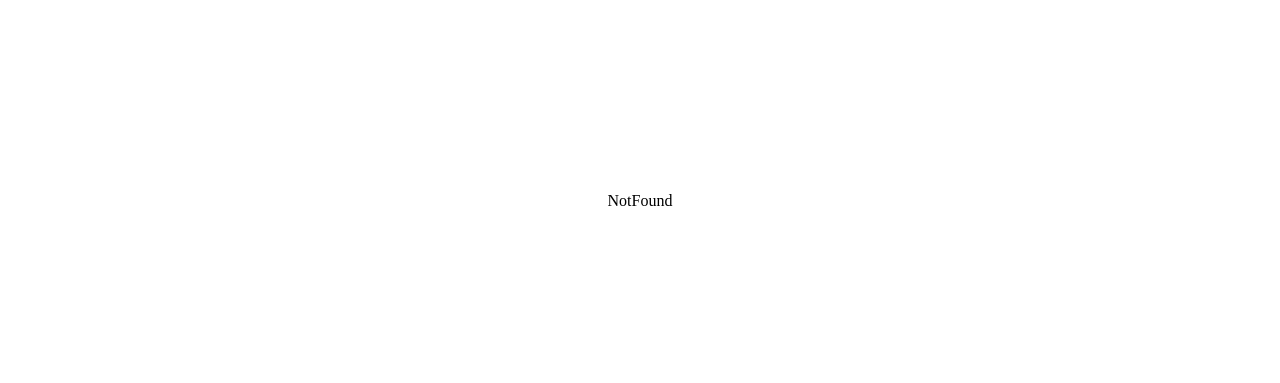
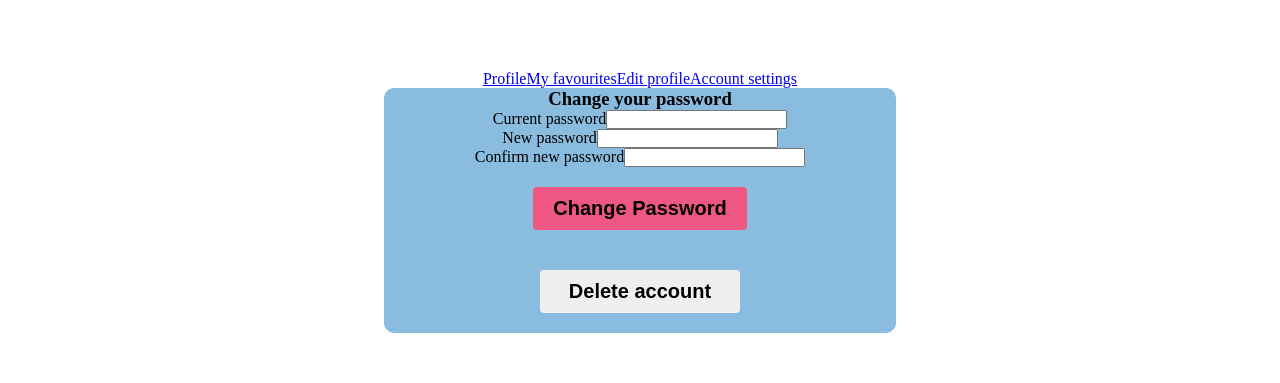
Before and after one commit to eolimacion/reactFrontend, a React (Vite) app: page /profile/settings in a window 1280 px wide. Shown: the part 222-605 px from the top of the page. Built offline with nearby package versions, Linux system fonts and the light colour scheme.

Commit message:
commit fin del dia e😴

```diff
--- a/src/components/Header/Header.jsx
+++ b/src/components/Header/Header.jsx
@@ -47,7 +47,7 @@ export const Header = () => {
             Logout
               </div>
 
-                <NavLink className="profileCircle" to ="/profile">
+                <NavLink className="profileCircle" to ="/profile/user">
                   <img
                     //cambia a la imagen del user
                     className="profileCircle"
--- a/src/components/NavProfile/NavProfile.jsx
+++ b/src/components/NavProfile/NavProfile.jsx
@@ -4,18 +4,22 @@ import { Link } from "react-router-dom"
 export const NavProfile = () => {
   return (
     <div className='navProfile'>
-        <Link to='/profile'>
+        <Link to='/profile/user'>
         <div className='titleNavProfile titleNav'>Profile</div>
-        </Link>
-
-        <Link to='/profile/edit'>
-        <div className='titleNavProfile titleNav'>Account Settings</div>
         </Link>
 
         <Link to='/profile/favourites'>
         <div className='titleNavProfile titleNav'>My favourites</div>
         </Link>
 
+        <Link to='/profile/edit'>
+        <div className='titleNavProfile titleNav'>Edit profile</div>
+        </Link>
+
+        <Link to='/profile/settings'>
+        <div className='titleNavProfile titleNav'>Account settings</div>
+        </Link>
+
     </div>
   )
 }
--- a/src/hooks/useErrorLogin.jsx
+++ b/src/hooks/useErrorLogin.jsx
@@ -4,7 +4,7 @@ export const useErrorLogin = (res, setRes, login, setSuccessfulLogin) => {
 console.log(res, "Respuesta en useLoginError")
     if (res?.status == 200) {
         console.log(res.data)
-        const updatedUser = {
+        const updatedUser = {     //! ----- gender ?
           token: res.data.token,
           name: res.data.user.name,
           email: res.data.user.email,
--- /dev/null
+++ b/src/pages/AccountSettings/AccountSettings.jsx
@@ -0,0 +1,134 @@
+import "./AccountSettings";
+
+import { useState, useEffect } from "react";
+import { useForm } from "react-hook-form";
+import { useAuth } from "../../context/authContext";
+
+import Swal from "sweetalert2/dist/sweetalert2.all.js";
+import { useErrorChangePassword } from "../../hooks/useErrorChangePassword";
+import { useDeleteUser } from "../../hooks/useDeleteUser";
+import { changePasswordAuth, updateUser } from "../../services/user.service";
+
+export const AccountSettings = () => {
+  //! ---- estados
+
+  const [resPassword, setResPassword] = useState({});
+  const [sendPassword, setSendPassword] = useState(false);
+
+  //! ----- hooks
+
+  const { setUser, setIsDeletedUser, user, logout } = useAuth();
+  const { handleSubmit, register } = useForm();
+
+  //! ---- funcion datos del formulario
+
+  const changePasswordFormSubmit = (formData) => {
+    const { password, newPassword, confirmPassword } = formData;
+
+    if (newPassword == confirmPassword) {
+      Swal.fire({
+        title: "Change password?",
+        icon: "warning",
+        showCancelButton: true,
+        confirmButtonColor: "rgb(73, 193, 162)",
+        cancelButtonColor: "#d33",
+        confirmButtonText: "Yes",
+        cancelButtonText: "Cancel,",
+      }).then(async (resPassword) => {
+        if (resPassword.isConfirmed) {
+          setSendPassword(true);
+          setResPassword(await changePasswordAuth({ password, newPassword }));
+          setSendPassword(false);
+        }
+      });
+    } else {
+      Swal.fire({
+        icon: "error",
+        title: "Passwords do not match",
+        text: "Your password and confirmation password must match",
+        showConfirmButton: false,
+        timer: 3000,
+      });
+    }
+  };
+
+  //! ----- useEffect
+
+  useEffect(() => {
+    console.log("resPassword", resPassword);
+    useErrorChangePassword(resPassword, setResPassword, setUser);
+  }, [resPassword]);
+
+  //! ---- estados de navegacion
+
+
+  return (
+    <>
+
+      <div className="form-login form">
+        <div className="form-wrap">
+          <h3>Change your password</h3>
+          <form onSubmit={handleSubmit(changePasswordFormSubmit)}>
+            <div className="container-div form-div">
+              <label htmlFor="custom-input" className="custom-placeholder">
+                Current password
+              </label>
+              <input
+                className="input_user"
+                type="password"
+                id="password"
+                name="password"
+                autoComplete="false"
+                {...register("password", { required: true })}
+              />
+            </div>
+            <div className="container-div form-div">
+              <label htmlFor="custom-input" className="custom-placeholder">
+                New password
+              </label>
+              <input
+                className="input_user"
+                type="password"
+                id="newPassword"
+                name="newPassword"
+                autoComplete="false"
+                {...register("newPassword", { required: true })}
+              />
+            </div>
+            <div className="container-div form-div">
+              <label htmlFor="custom-input" className="custom-placeholder">
+                Confirm new password
+              </label>
+              <input
+                className="input_user"
+                type="password"
+                id="confirmPassword"
+                name="confirmPassword"
+                autoComplete="false"
+                {...register("confirmPassword", { required: true })}
+              />
+            </div>
+            <div className="btn_container">
+              <button
+                className="btn"
+                type="submit"
+                disabled={sendPassword}
+                style={{ background: sendPassword ? "#bf3a62" : "#EE5684" }}
+              >
+                Change Password
+              </button>
+            </div>
+          </form>
+        </div>
+        <div>
+          <button
+            className="btn btn-delete"
+            onClick={() => useDeleteUser(setUser, setIsDeletedUser)}
+          >
+            Delete account
+          </button>
+        </div>
+      </div>
+    </>
+  );
+};
--- a/src/pages/EditProfile/EditProfile.jsx
+++ b/src/pages/EditProfile/EditProfile.jsx
@@ -78,16 +78,19 @@ const editProfileFormSubmit = async (formData) =>{
   }).then(async (result) => {
     if (result.isConfirmed) {
       const inputFile = document.getElementById("file-upload").files;
-      console.log(inputFile, inputFile[0])
+      console.log(inputFile, inputFile[0], "holaaaaa")
+//!FIX ------------------------------------------------------- NO COGE LA IMAGEN
+      if (inputFile.length != 0) {  // mismo customFormData que en el login
 
-      if (inputFile.length != 0) {  // mismo customFormData que en el login
         const customFormData = {
-          ...formData,
-          image: inputFile[0],
-        };
+        ...formData,
+        image: inputFile[0],
+      };
+
+        console.log('entrooooo foto nueva', customFormData)
 
         setSendEdit(true);
-        setResEdit(await updateUser(customFormData));
+        setResEdit( await updateUser(customFormData));
         setSendEdit(false);
       } else {
         const customFormData = {
@@ -120,10 +123,6 @@ useEffect(() =>{
 
 //! ---- estados de navegacion
 
-
-
-
-console.log(user.name)
 
 
 
@@ -224,7 +223,7 @@ console.log(user.name)
     </div>
 
 
-        <div className='form-login form'>
+        {/* <div className='form-login form'>
         <div className="form-wrap">
         <h3>Change your password</h3>
         <form onSubmit={handleSubmit(changePasswordFormSubmit)}>
@@ -284,7 +283,7 @@ console.log(user.name)
       </div>
         <button className='btn btn-delete' onClick={()=> useDeleteUser(setUser, setIsDeletedUser)}>
         Delete account
-      </button>
+      </button> */}
       {/* </div> */}
   </>
   )
--- a/src/pages/Profile/Profile.jsx
+++ b/src/pages/Profile/Profile.jsx
@@ -12,7 +12,6 @@ export const Profile = () => {
      <div className='divOutletProfile'>
       <Outlet />
       </div>
-      <UserProfileData />
     </div>
   )
 }
--- a/src/pages/UserProfileData/UserProfileData.css
+++ b/src/pages/UserProfileData/UserProfileData.css
@@ -0,0 +1,3 @@
+.profile-picture-user{
+    width: 200px;
+}
--- a/src/pages/UserProfileData/UserProfileData.jsx
+++ b/src/pages/UserProfileData/UserProfileData.jsx
@@ -1,7 +1,32 @@
+
+import { useAuth } from '../../context/authContext'
 import './UserProfileData.css'
 
 export const UserProfileData = () => {
+const { user } = useAuth()
+
+console.log(user)
+
   return (
-    <div>UserProfileData</div>
+   <>
+         <div className='info-user'>
+        <figure className='profile-picture'>
+            <img src={user?.image} alt='user image' className='profile-picture-user'/>
+            <div>
+          <p>{user?.name}</p>
+          <p>{user?.interestedIn}</p>
+          <div>
+
+             <p> {(user?.followers == undefined) ? '0 followers' : `${user.followers} followers`}</p>
+             <p> {(user?.followed == undefined) ? '0 following' : `${user.followed} following`}</p>
+             <p> {(user?.comments == undefined) ? '0 comments' : `${user?.comments?.length} following`}</p>
+          </div>
+          <p> {(user?.yourteam !== undefined) && `Your team ${user.yourteam}`}</p>
+          <p> {(user?.yourPodium !== undefined) && `Your team ${user.yourPodium}`}</p>
+          </div>
+
+        </figure>
+        </div>
+   </>
   )
 }
--- a/src/pages/index.jsx
+++ b/src/pages/index.jsx
@@ -13,6 +13,8 @@ export * from './Register/Register'
 export * from './VerifyCode/VerifyCode'
 export * from './ProfileFavorites/ProfileFavorites'
 export * from './FavGallery/FavGallery'
+export * from './UserProfileData/UserProfileData'
+export * from './AccountSettings/AccountSettings'
 
 //!!POWERLIFTING
 export * from './Powerlifting/Powerlifting'
```
Also changed, not shown: src/routes/routes.jsx (+20 -6 lines), src/pages/AccountSettings/AccountSettings.css (added).
